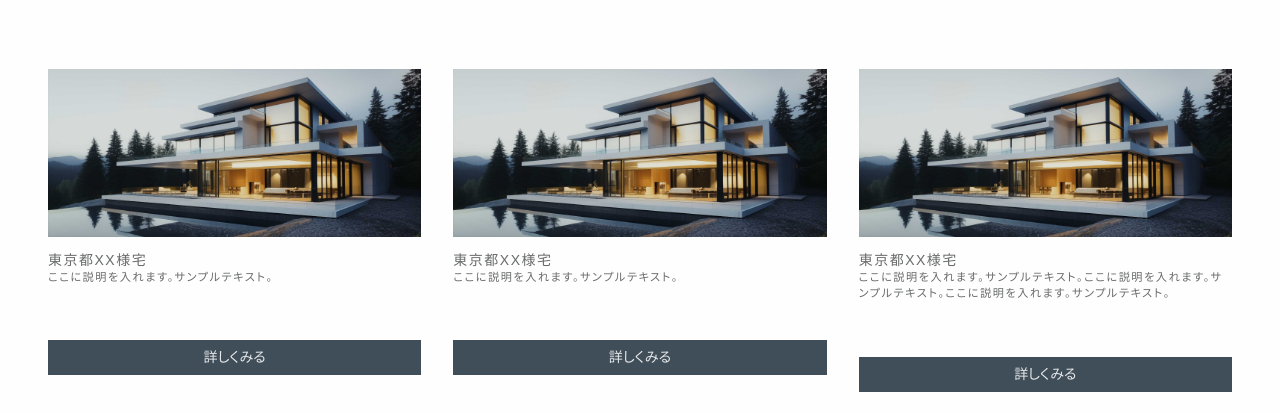
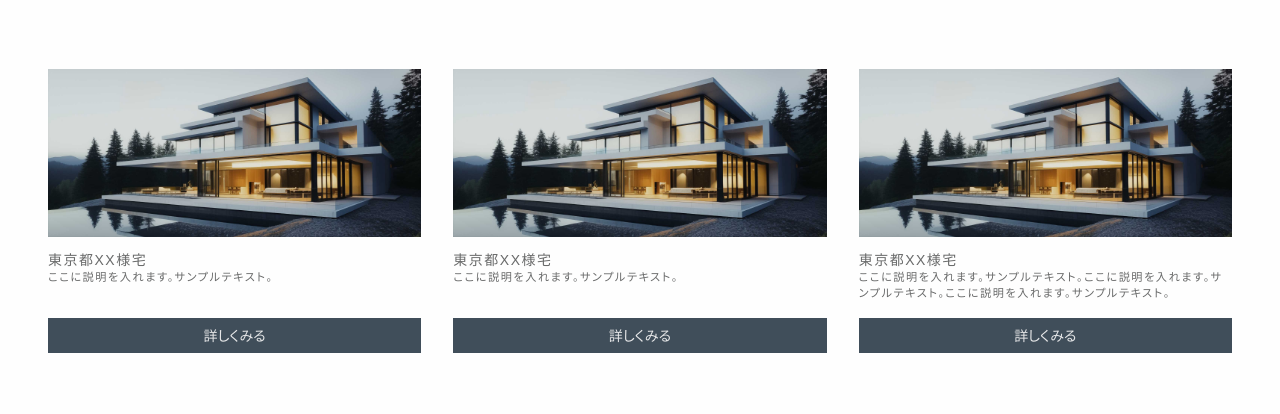
Before and after one commit to minierparedes/housebuilder, a website: page public/caseStudies.html in a window 1280 px wide. Shown: the part 309-723 px from the top of the page. Drawn offline with Linux system fonts and the light colour scheme.

Commit message:
fix(css): btn issue with auto margin

```diff
--- a/public/css/components/case-studies.css
+++ b/public/css/components/case-studies.css
@@ -14,12 +14,6 @@
   gap: 3rem;
 }
 
-.feature-list-img-card {
-  flex: 1;
-  min-width: 14.625rem;
-  padding: 1rem;
-}
-
 .feature-list-heading {
   font-size: 2.3rem;
   font-weight: 500;
@@ -34,6 +28,14 @@
   letter-spacing: 0.45em;
   text-align: center;
   opacity: 0.7;
+}
+
+.feature-list-img-card {
+  flex: 1;
+  flex-direction: column;
+  display: flex;
+  min-width: 14.625rem;
+  padding: 1rem;
 }
 
 .card-img {
@@ -59,6 +61,7 @@
 .card-btn {
   width: 100%;
   height: 14%;
+  margin-top: auto;
   font-size: var(--size-sm);
   color: var(--clr-primary-text);
   text-align: center;
@@ -118,22 +121,11 @@
     width: 100%;
     height: 35px;
   }
-
-  .btn-1,
-  .btn-2 {
-    /* TODO: hacky fix pending above resolution */
-    margin-top: 3.4rem;
-  }
 }
 
 /* lg */
-@media (min-width: 1024px) {
-  .btn-1,
-  .btn-2 {
-    /* TODO: hacky fix pending above resolution */
-    margin-top: 2.4rem;
-  }
-}
+
+/* @media (min-width: 1024px) {} */
 
 /* xl */
 
@@ -142,12 +134,3 @@
 /* 2xl */
 
 /* @media (min-width: 1536px) {} */
-
-/* 3xl */
-@media (min-width: 2023px) {
-  .btn-1,
-  .btn-2 {
-    /* TODO: hacky fix pending above resolution */
-    margin-top: 1.3rem;
-  }
-}
--- a/public/css/components/feature-list.css
+++ b/public/css/components/feature-list.css
@@ -19,6 +19,8 @@
 
 .feature-list-img-card {
   flex: 1;
+  flex-direction: column;
+  display: flex;
   min-width: 14.625rem;
   padding: 1rem;
 }
@@ -60,6 +62,7 @@
 .card-btn {
   width: 100%;
   height: 14%;
+  margin-top: auto;
   font-size: var(--size-sm);
   color: var(--clr-primary-text);
   text-align: center;
@@ -114,22 +117,11 @@
     width: 100%;
     height: 35px;
   }
-
-  .btn-1,
-  .btn-2 {
-    /* TODO: hacky fix pending above resolution */
-    margin-top: 3.4rem;
-  }
 }
 
 /* lg */
-@media (min-width: 1024px) {
-  .btn-1,
-  .btn-2 {
-    /* TODO: hacky fix pending above resolution */
-    margin-top: 2.4rem;
-  }
-}
+
+/* @media (min-width: 1024px) { } */
 
 /* xl */
 
@@ -138,12 +130,3 @@
 /* 2xl */
 
 /* @media (min-width: 1536px) {} */
-
-/* 3xl */
-@media (min-width: 2023px) {
-  .btn-1,
-  .btn-2 {
-    /* TODO: hacky fix pending above resolution */
-    margin-top: 1.3rem;
-  }
-}
```
